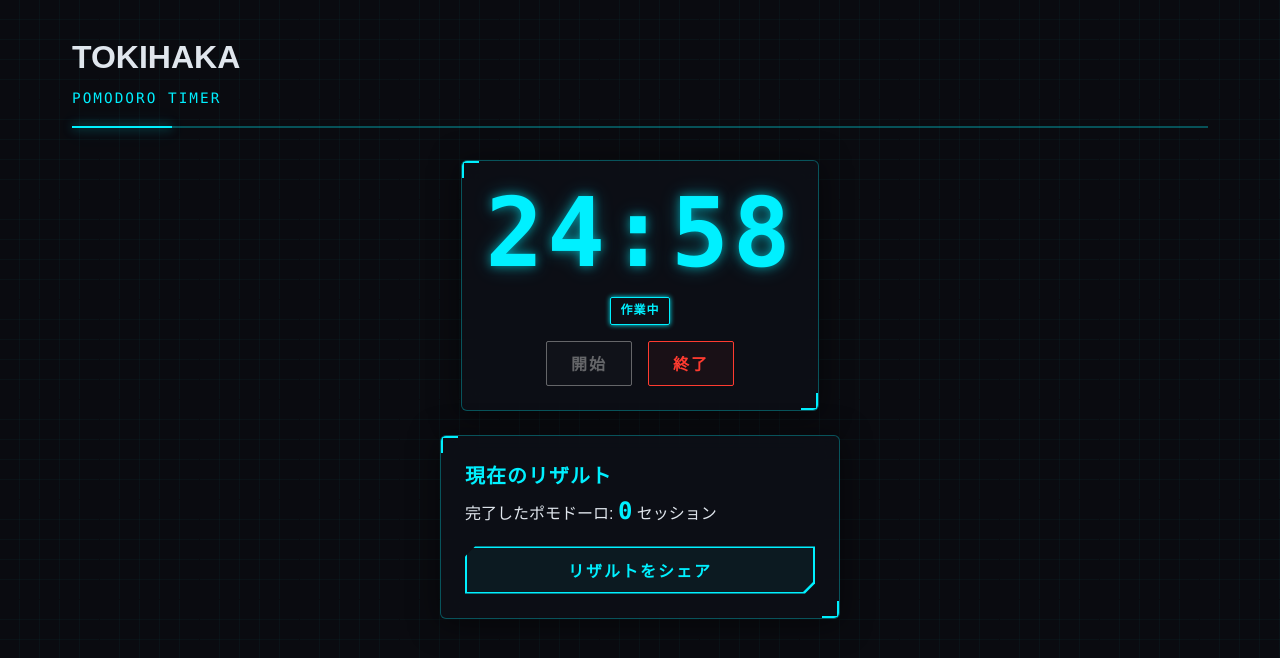
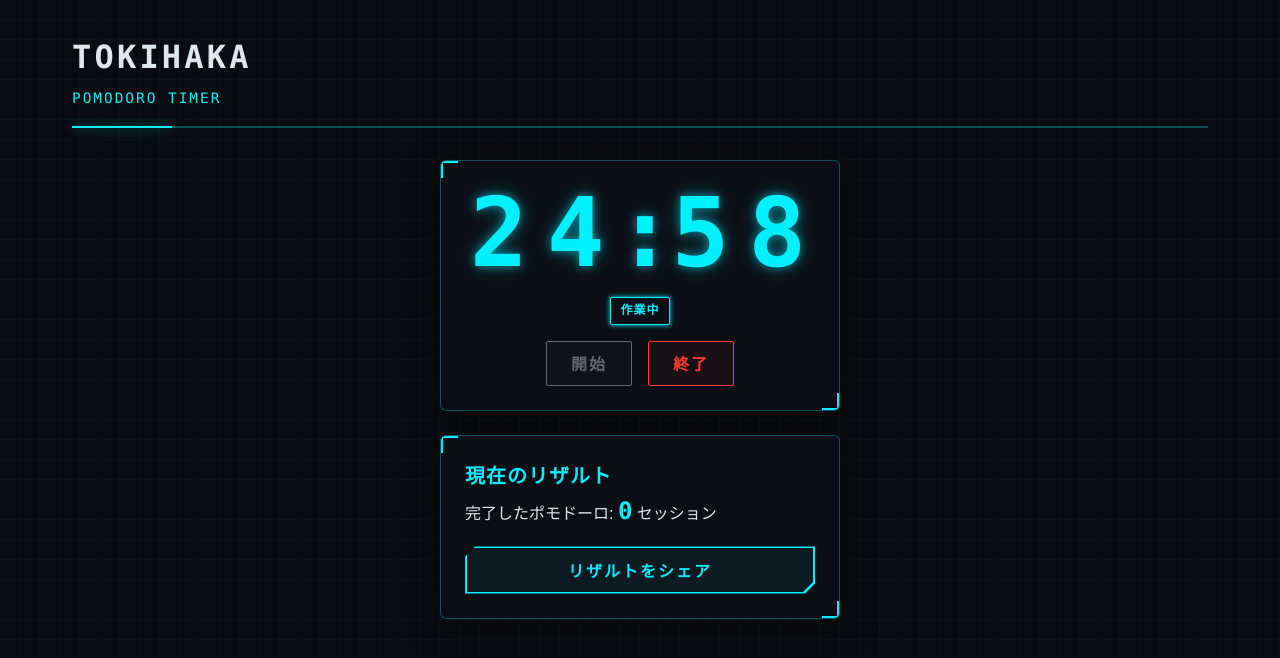
Before and after one commit to EspeceSort/TOKIHAKA, a website built with Vite: page index.html in a window 1280 px wide. Both pictures are taken after a click on the button "開始". Shown: the top 658 px of the page. Built offline with nearby package versions, Linux system fonts and the light colour scheme.

Commit message:
fix timer design & change fonts

```diff
--- a/src/main.js
+++ b/src/main.js
@@ -54,14 +54,27 @@ function notifyUser(title, body) {
     }
 }
 
+function renderTimerText(timeString) {
+    const chars = timeString.split('');
+    const html = chars.map(char => {
+        // Increase width for more spacing between characters
+        const width = char === ':' ? '0.5em' : '0.8em';
+        return `<span style="display:inline-block; width:${width}; text-align:center;">${char}</span>`;
+    }).join('');
+    timerDisplay.innerHTML = html;
+}
+
+// Initial render to prevent jump on first tick
+renderTimerText('25:00');
+
 const timer = new Timer({
     onTick: (timeString) => {
-        timerDisplay.textContent = timeString;
+        renderTimerText(timeString);
         document.title = `${timeString} - TOKIHAKA`;
     },
     onModeChange: (isWorkMode) => {
         sessionStatus.textContent = isWorkMode ? '作業中' : '休憩中';
-        sessionStatus.className = `tk-badge ${isWorkMode ? 'tk-badge-outline' : 'tk-badge-outline tk-badge-accent'}`;
+        sessionStatus.className = `tk-badge tk-mb-md ${isWorkMode ? 'tk-badge-outline' : 'tk-badge-outline tk-badge-accent'}`;
 
         if (!isWorkMode) {
             completedSessions++;
@@ -83,12 +96,14 @@ startBtn.addEventListener('click', () => {
     timer.start();
     startBtn.disabled = true;
     sessionStatus.textContent = timer.isWorkMode ? '作業中' : '休憩中';
+    sessionStatus.className = `tk-badge tk-mb-md ${timer.isWorkMode ? 'tk-badge-outline' : 'tk-badge-outline tk-badge-accent'}`;
 });
 
 stopBtn.addEventListener('click', () => {
     timer.reset();
     startBtn.disabled = false;
     sessionStatus.textContent = '待機中';
+    sessionStatus.className = 'tk-badge tk-badge-outline tk-mb-md';
     document.title = 'TOKIHAKA - Pomodoro Timer';
 });
 
--- a/src/style.css
+++ b/src/style.css
@@ -1,12 +1,28 @@
+@import url('https://fonts.googleapis.com/css2?family=Orbitron:wght@400;700;900&family=Noto+Sans+JP:wght@400;700;900&display=swap');
+
 /* Application-specific styles extending Tsukuyomi */
+
+:root {
+    /* Override Tsukuyomi base fonts for a more Cyberpunk feel */
+    --tk-font-family-base: 'Noto Sans JP', "Hiragino Kaku Gothic ProN", sans-serif;
+    --tk-font-family-mono: 'Orbitron', 'Noto Sans JP', "Fira Code", monospace;
+}
+
+.tk-header h1 {
+    font-family: var(--tk-font-family-mono);
+    letter-spacing: 0.1em;
+    font-weight: 900;
+}
 
 .timer-display-panel {
     text-align: center;
     padding: var(--tk-space-xl);
-    min-width: 320px;
+    width: 100%;
+    max-width: 400px;
     display: flex;
     flex-direction: column;
     align-items: center;
+    box-sizing: border-box;
 }
 
 .timer-text {
@@ -19,6 +35,9 @@
     font-weight: bold;
     letter-spacing: 4px;
     font-variant-numeric: tabular-nums;
+    width: 360px;
+    /* Fixed width to prevent digit changes from resizing layout */
+    text-align: center;
 }
 
 /* Adjust toast position slightly to avoid overlapping mobile controls if necessary */
@@ -30,6 +49,8 @@
 @media (max-width: 480px) {
     .timer-text {
         font-size: 4rem;
+        width: 100%;
+        /* Reset fixed width for mobile */
     }
 
     .timer-display-panel {
```
